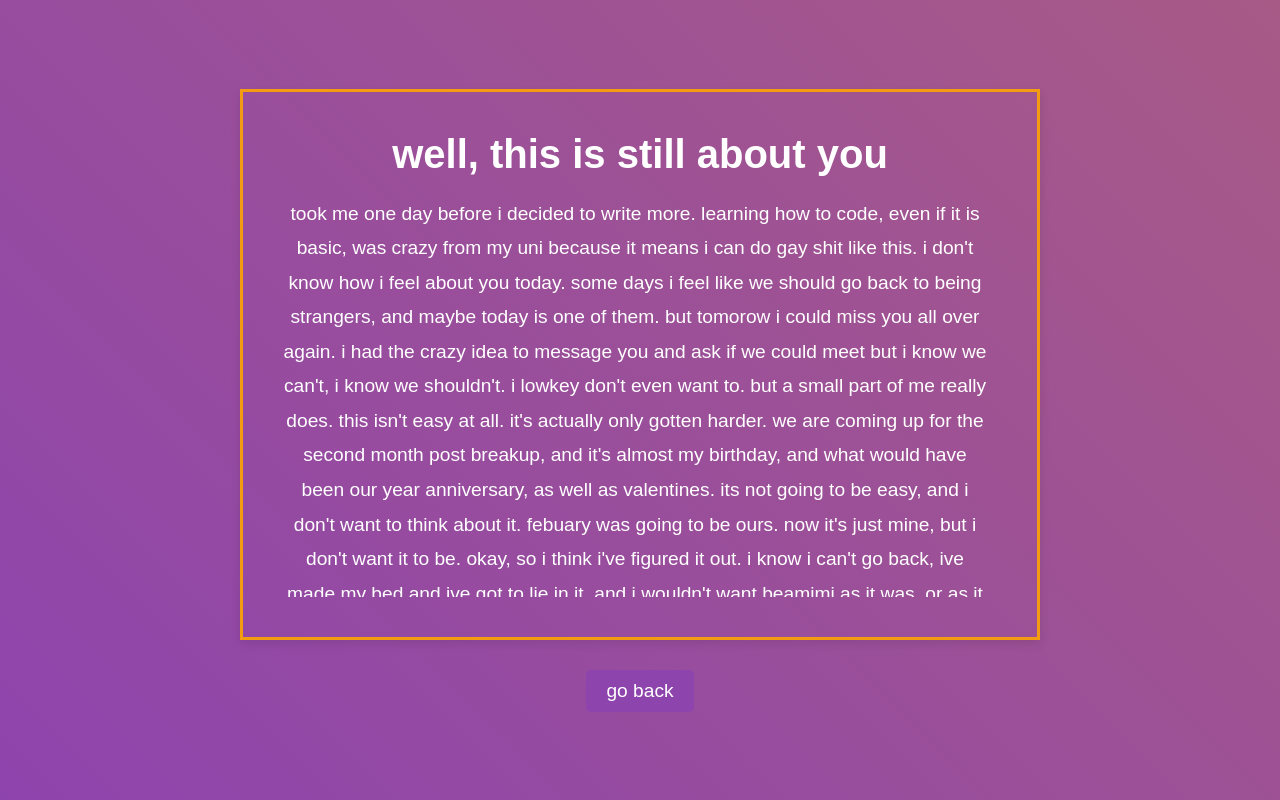
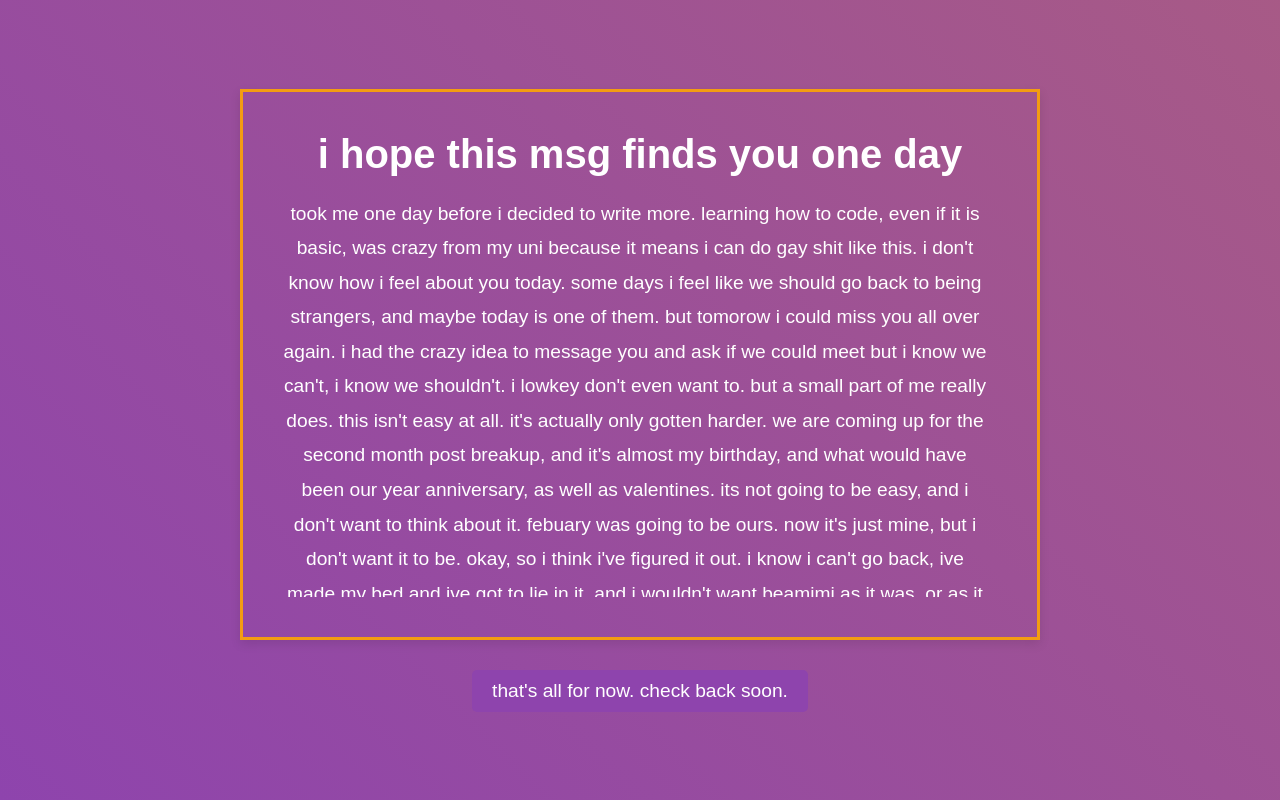
Before and after one commit to caitviolet/formimi, a plain HTML site: page letter2.html in a window 1280 px wide. Drawn offline with Linux system fonts and the light colour scheme.

Commit message:
Add files via upload

```diff
--- a/letter2.html
+++ b/letter2.html
@@ -113,7 +113,7 @@
     <div class="gradient-background"></div>
     <div class="content">
         <div class="letter-container">
-            <h1>well, this is still about you</h1>
+            <h1>i hope this msg finds you one day</h1>
             <div class="letter-content" contenteditable="true"
             <h1> took me one day before i decided to write more. learning how to code, even if it is basic, was crazy from my uni
                 because it means i can do gay shit like this.
@@ -138,7 +138,7 @@
             </h1></div>
         </div>
         <a href="index.html">
-            <button class="back-button">go back</button>
+            <button class="back-button">that's all for now. check back soon.</button>
         </a>
     </div>
 
```
